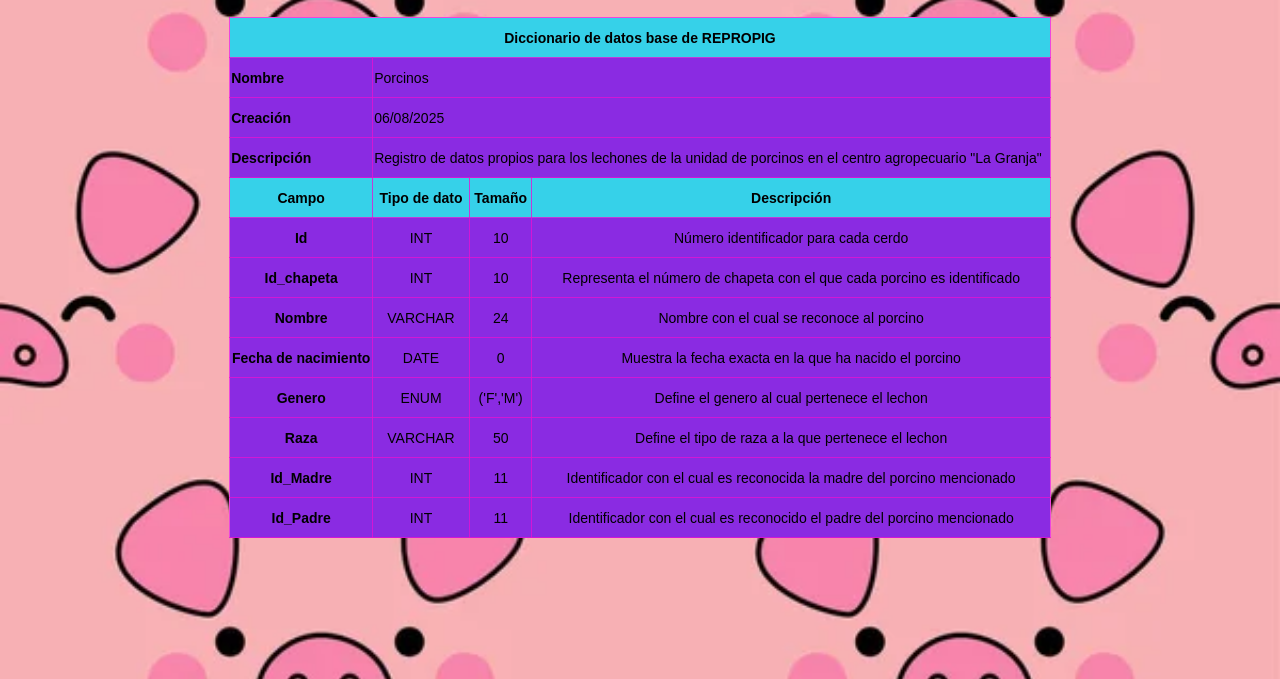
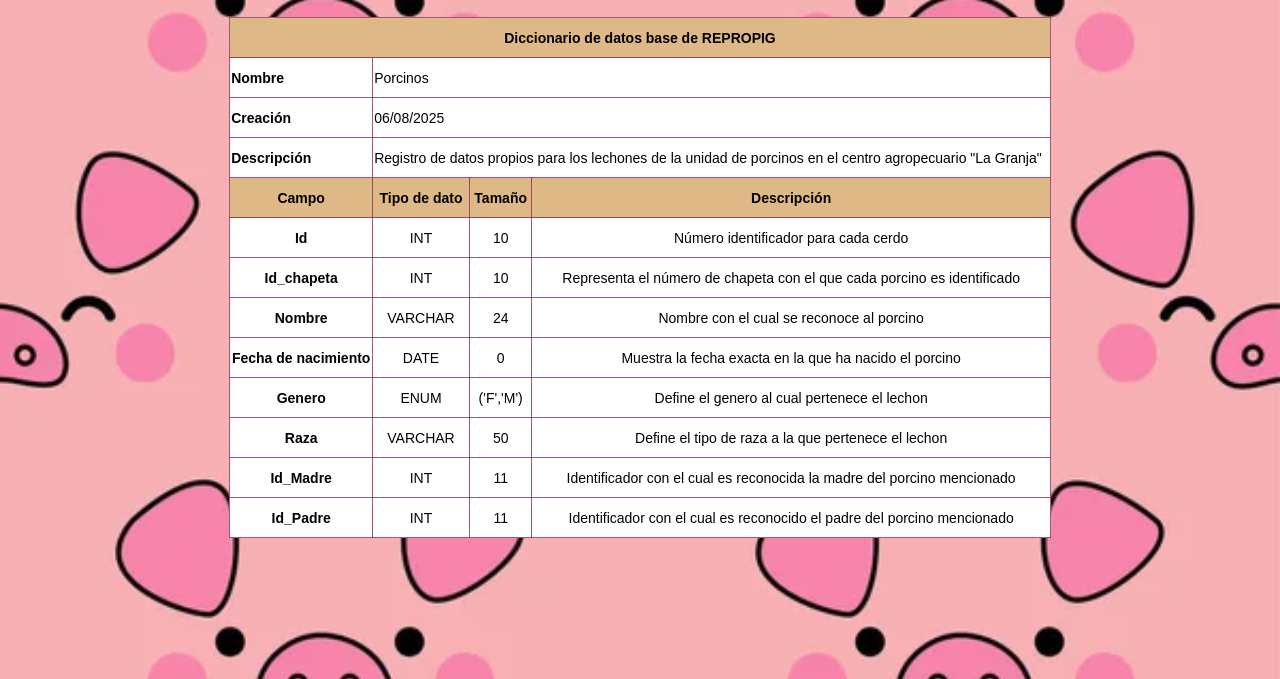
Before and after one commit to GeraldineRR/Proyecto_Repropig, a plain HTML site: page Porcinos.html in a window 1280 px wide. Shown: the part 121-800 px from the top of the page. Drawn offline with Linux system fonts and the light colour scheme.

Commit message:
Revert "cambie colores de tabla de mortalidad (#1)"
This reverts commit a7d4f83f9b66ca153d583773cf482921bf672c46.

```diff
--- a/CSS/geral_andry.css
+++ b/CSS/geral_andry.css
@@ -1,5 +1,5 @@
 table{
-    border: 1px solid rgba(234, 16, 212, 0.773);
+    border: 1px solid rgba(136, 38, 77, 0.773);
     margin: auto;
     margin-top: 20px;
     width: 65%;
@@ -7,7 +7,7 @@ table{
     border-collapse: collapse;
 }
 th{
-    background-color: rgb(54, 209, 233);
+    background-color: burlywood;
 }
 tbody{
     text-align: center;
@@ -15,6 +15,3 @@ tbody{
 tr{
     height: 40px;
 }
-td{
-    background-color: blueviolet;
-}
```
